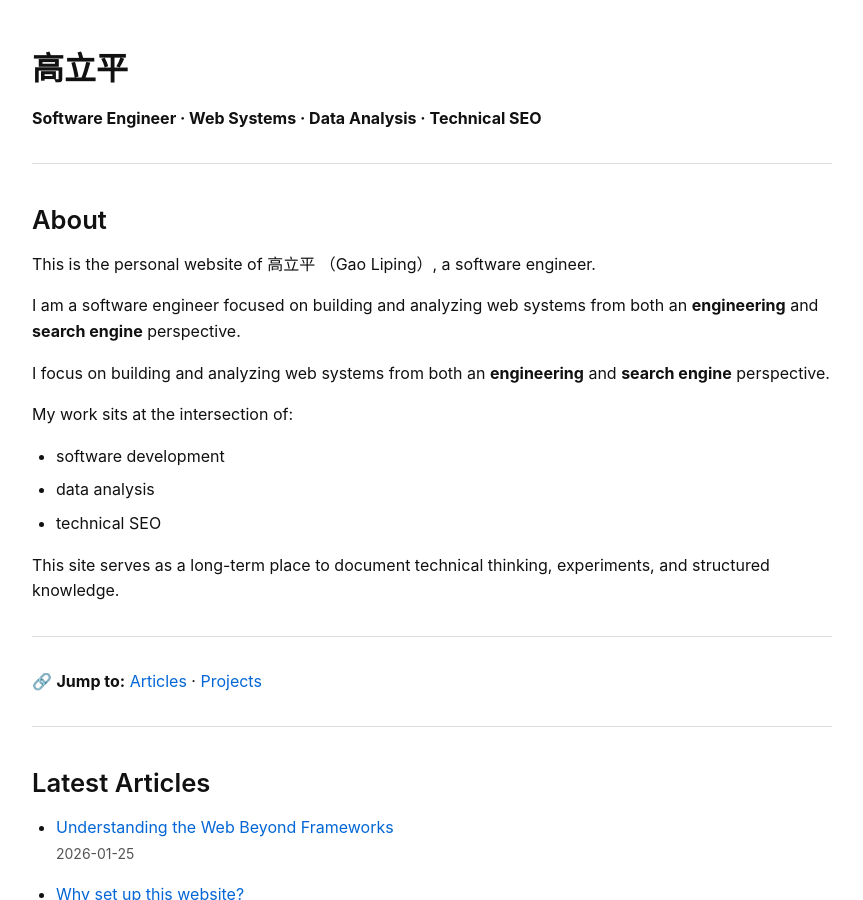
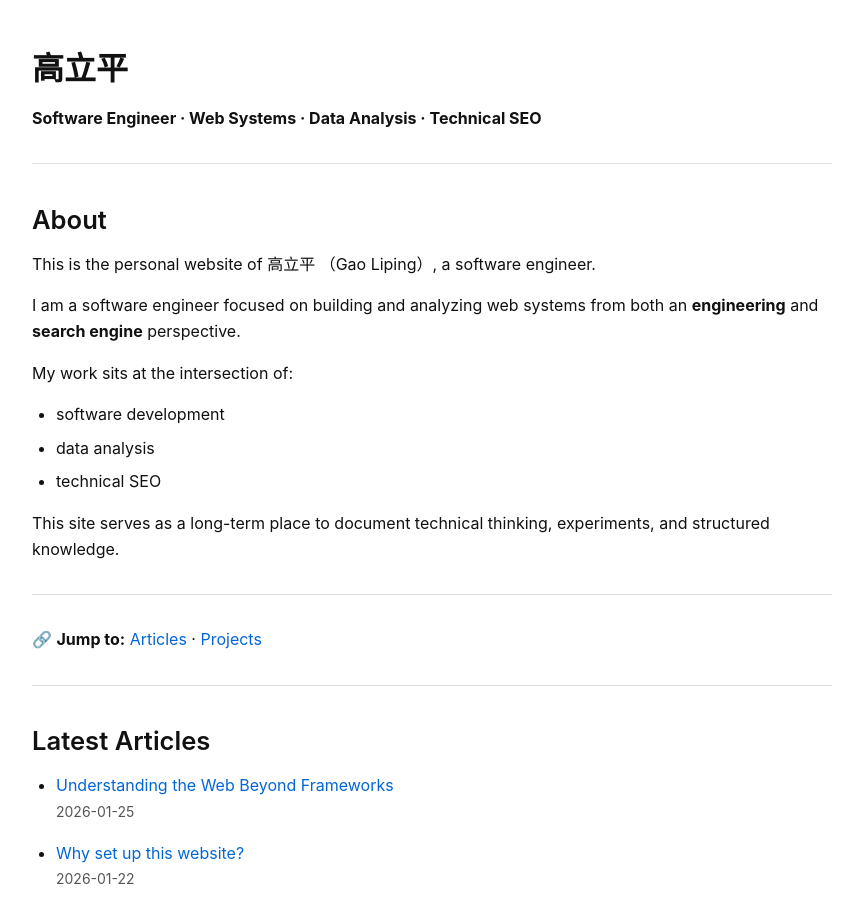
Before and after one commit to Gaoliping-cs/gaoliping.github.io, a Jekyll site: the page built from index.md, in a window 1280 px wide and 900 px high. Shown: the whole window, without its empty margins (208-1071 px from the left). Built offline with Jekyll 4.4.1, drawn with Linux system fonts in a browser that asks for light colours.

Commit message:
Update index.md

```diff
--- a/index.md
+++ b/index.md
@@ -15,8 +15,6 @@ description: 高立平，软件开发工程师，专注于 Web 系统、数据
 This is the personal website of 高立平 （Gao Liping）, a software engineer.
 
 I am a software engineer focused on building and analyzing web systems from both an **engineering** and **search engine** perspective.
-
-I focus on building and analyzing web systems from both an **engineering** and **search engine** perspective.
 
 My work sits at the intersection of:
 
```
